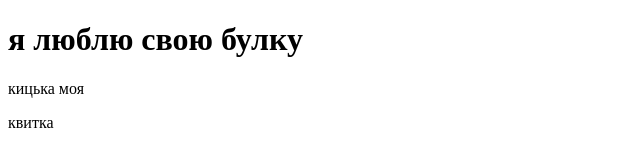
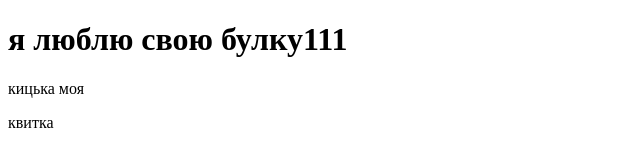
Before and after one commit to 01eksandr0/learn-branches, a plain HTML site: page index.html in a window 1280 px wide. Shown: the full height of the page, 0-640 px from the left. Drawn offline with Linux system fonts and the light colour scheme.

Commit message:
change text

```diff
--- a/index.html
+++ b/index.html
@@ -7,7 +7,7 @@
   </head>
   <body>
     <div>
-      <h1>я люблю свою булку</h1>
+      <h1>я люблю свою булку111</h1>
       <p>кицька моя</p>
       <p>квитка</p>
     </div>
```
